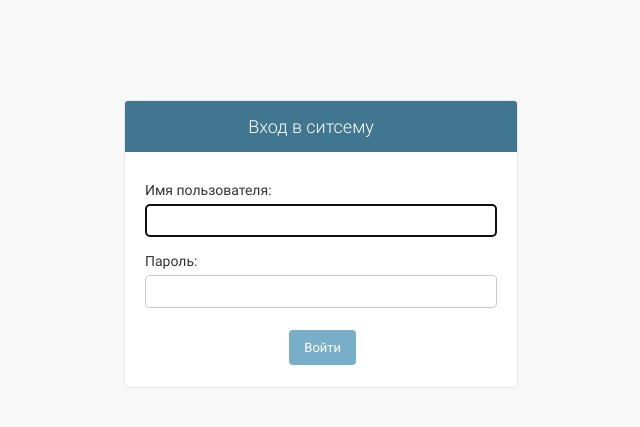
After one commit to ProgOleg/SRV, a Django app: page /login/ in a window 1280 px wide. The commit adds this page. Shown: the top 427 px of the page, without its empty margins (319-959 px from the left). Run offline with Django 3.2, Linux system fonts and the light colour scheme.

```diff
--- /dev/null
+++ b/srvbd/templates/srvbd/auth_user.html
@@ -0,0 +1,51 @@
+<!DOCTYPE html>
+<!-- saved from url=(0034)http://127.0.0.1:8000/admin/login/ -->
+<html lang="ru-ru"><head><meta http-equiv="Content-Type" content="text/html; charset=UTF-8">
+<title>Войти</title>
+<link rel="stylesheet" type="text/css" href="/static/admin/css/base.css">
+<link rel="stylesheet" type="text/css" href="/static/admin/css/login.css">
+<meta name="viewport" content="user-scalable=no, width=device-width, initial-scale=1.0, maximum-scale=1.0">
+<link rel="stylesheet" type="text/css" href="/static/admin/css/responsive.css">
+
+<meta name="robots" content="NONE,NOARCHIVE">
+</head>
+
+
+<body class=" login" data-admin-utc-offset="10800">
+<div id="container">
+    <div id="header">
+        <div id="branding">
+        	<h1 id="site-name"><a href="http://127.0.0.1:8000/admin/">Вход в ситсему</a></h1>
+		</div>
+	</div>
+    <div id="content" class="colM">
+        <div id="content-main">
+			<form action="{% url 'auth_user' %}" method="post" id="login-form">
+                {% csrf_token %}
+				<div class="form-row">
+    				<label class="required" for="id_username">Имя пользователя:</label>
+    				{{form.username}}
+				</div>
+  				<div class="form-row">
+    				<label class="required" for="id_password">Пароль:</label>
+    				{{form.password}}
+    				<!--<input type="hidden" name="next" value="/admin/">-->
+    			</div>
+  				<div class="submit-row">
+    				<label>&nbsp;</label><input type="submit" value="Войти">
+  				</div>
+                <input type="hidden" name="next" value="{{ form.next }}" />
+			</form>
+
+		</div>
+		<br class="clear">
+    </div>
+    <!-- END Content -->
+    <div id="footer"></div>
+</div>
+<!-- END Container -->
+
+
+
+</body>
+</html>
--- a/srvbd/templates/srvbd/index.html
+++ b/srvbd/templates/srvbd/index.html
@@ -1,7 +1,7 @@
 {% extends 'srvbd/base.html' %}
 {% load static %}
 {% block content %}
-
+<!--
 	<form action="{% url 'telegram_bot_url' %}" method="post">
 		{% csrf_token %}
 		<div class="container">
@@ -17,5 +17,5 @@
 			<button class="btn btn-success" type="submit">Ебануть боту</button>
 		</div>
 	</form>
-
+-->
 {% endblock %}
```
Also changed, not shown: srvbd/templates/srvbd/base.html (+9 -7 lines).
